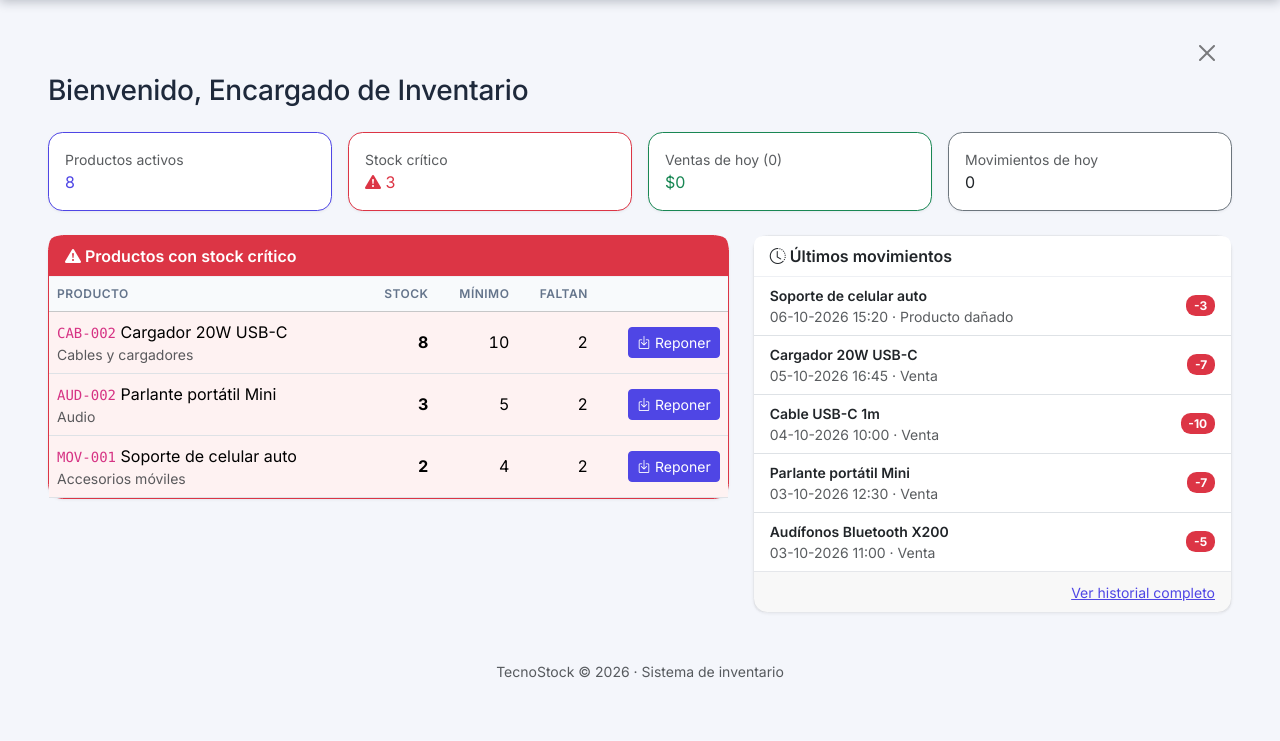
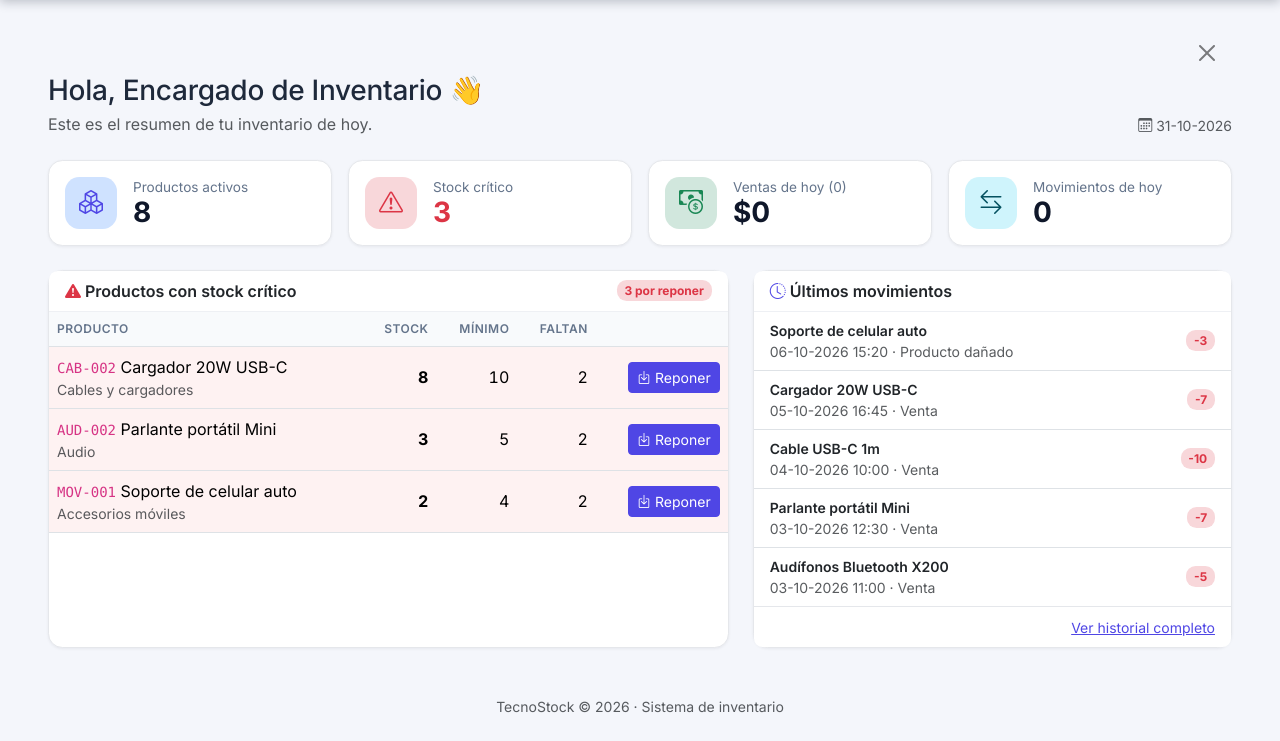
Before and after one commit to rooster1124/tecnostock, a PHP site: page /inicio.php in a window 1280 px wide. Shown: the part 60-801 px from the top of the page. Before the commit the page ends 738 px from the top, so only its background shows below. Run offline with PHP 8.4, Linux system fonts and the light colour scheme; a user stored in the database is signed in; data comes from the database, SQL or seed files in the repository.

Commit message:
mejora del panel de inicio y agrega barra de nivel de stock

```diff
--- a/includes/funciones.php
+++ b/includes/funciones.php
@@ -125,3 +125,17 @@ function estado_stock(int $actual, int $minimo): array
     }
     return ['texto' => 'Normal', 'clase' => 'bg-success'];
 }
+
+function barra_stock(int $actual, int $minimo): array
+{
+    $referencia = max($minimo * 2, 1);
+    $porcentaje = (int) min(100, round($actual * 100 / $referencia));
+    if ($actual < $minimo) {
+        $color = 'bg-danger';
+    } elseif ($actual < $minimo * 1.5) {
+        $color = 'bg-warning';
+    } else {
+        $color = 'bg-success';
+    }
+    return ['porcentaje' => $porcentaje, 'color' => $color];
+}
--- a/inicio.php
+++ b/inicio.php
@@ -28,41 +28,58 @@ $seccion = 'inicio';
 require __DIR__ . '/includes/header.php';
 ?>
 
-<h1 class="h3 mb-4">Bienvenido, <?= e($_SESSION['nombre']) ?></h1>
+<div class="d-flex flex-wrap justify-content-between align-items-end gap-2 mb-4">
+    <div>
+        <h1 class="h3 mb-1">Hola, <?= e($_SESSION['nombre']) ?> 👋</h1>
+        <div class="text-muted">Este es el resumen de tu inventario de hoy.</div>
+    </div>
+    <div class="text-muted small"><i class="bi bi-calendar3"></i> <?= date('d-m-Y') ?></div>
+</div>
 
 <div class="row g-3 mb-4">
-    <div class="col-sm-6 col-lg-3">
+    <div class="col-sm-6 col-xl-3">
         <a href="productos/index.php" class="text-decoration-none">
-            <div class="card border-primary h-100 tarjeta-resumen"><div class="card-body">
-                <div class="text-muted small">Productos activos</div>
-                <div class="valor text-primary"><?= $totalProductos ?></div>
-            </div></div>
-        </a>
-    </div>
-    <div class="col-sm-6 col-lg-3">
-        <a href="productos/index.php?critico=1" class="text-decoration-none">
-            <div class="card h-100 tarjeta-resumen <?= $totalCriticos > 0 ? 'border-danger' : 'border-success' ?>"><div class="card-body">
-                <div class="text-muted small">Stock crítico</div>
-                <div class="valor <?= $totalCriticos > 0 ? 'text-danger' : 'text-success' ?>">
-                    <?php if ($totalCriticos > 0): ?><i class="bi bi-exclamation-triangle-fill"></i><?php endif; ?>
-                    <?= $totalCriticos ?>
+            <div class="card stat-card h-100"><div class="card-body d-flex align-items-center gap-3">
+                <span class="stat-icono bg-primary-subtle text-primary"><i class="bi bi-boxes"></i></span>
+                <div>
+                    <div class="etiqueta">Productos activos</div>
+                    <div class="valor"><?= $totalProductos ?></div>
                 </div>
             </div></div>
         </a>
     </div>
-    <div class="col-sm-6 col-lg-3">
-        <a href="movimientos/index.php?motivo=Venta&amp;desde=<?= date('Y-m-d') ?>&amp;hasta=<?= date('Y-m-d') ?>" class="text-decoration-none">
-            <div class="card border-success h-100 tarjeta-resumen"><div class="card-body">
-                <div class="text-muted small">Ventas de hoy (<?= (int) $ventasHoy['cantidad'] ?>)</div>
-                <div class="valor text-success"><?= formato_precio($ventasHoy['total']) ?></div>
+    <div class="col-sm-6 col-xl-3">
+        <a href="productos/index.php?critico=1" class="text-decoration-none">
+            <div class="card stat-card h-100"><div class="card-body d-flex align-items-center gap-3">
+                <span class="stat-icono <?= $totalCriticos > 0 ? 'bg-danger-subtle text-danger' : 'bg-success-subtle text-success' ?>">
+                    <i class="bi <?= $totalCriticos > 0 ? 'bi-exclamation-triangle' : 'bi-check-circle' ?>"></i>
+                </span>
+                <div>
+                    <div class="etiqueta">Stock crítico</div>
+                    <div class="valor <?= $totalCriticos > 0 ? 'text-danger' : '' ?>"><?= $totalCriticos ?></div>
+                </div>
             </div></div>
         </a>
     </div>
-    <div class="col-sm-6 col-lg-3">
+    <div class="col-sm-6 col-xl-3">
+        <a href="movimientos/index.php?motivo=Venta&amp;desde=<?= date('Y-m-d') ?>&amp;hasta=<?= date('Y-m-d') ?>" class="text-decoration-none">
+            <div class="card stat-card h-100"><div class="card-body d-flex align-items-center gap-3">
+                <span class="stat-icono bg-success-subtle text-success"><i class="bi bi-cash-coin"></i></span>
+                <div>
+                    <div class="etiqueta">Ventas de hoy (<?= (int) $ventasHoy['cantidad'] ?>)</div>
+                    <div class="valor"><?= formato_precio($ventasHoy['total']) ?></div>
+                </div>
+            </div></div>
+        </a>
+    </div>
+    <div class="col-sm-6 col-xl-3">
         <a href="movimientos/index.php?desde=<?= date('Y-m-d') ?>&amp;hasta=<?= date('Y-m-d') ?>" class="text-decoration-none">
-            <div class="card border-secondary h-100 tarjeta-resumen"><div class="card-body">
-                <div class="text-muted small">Movimientos de hoy</div>
-                <div class="valor text-dark"><?= $movimientosHoy ?></div>
+            <div class="card stat-card h-100"><div class="card-body d-flex align-items-center gap-3">
+                <span class="stat-icono bg-info-subtle text-info-emphasis"><i class="bi bi-arrow-left-right"></i></span>
+                <div>
+                    <div class="etiqueta">Movimientos de hoy</div>
+                    <div class="valor"><?= $movimientosHoy ?></div>
+                </div>
             </div></div>
         </a>
     </div>
@@ -70,16 +87,19 @@ require __DIR__ . '/includes/header.php';
 
 <div class="row g-4">
     <div class="col-lg-7">
-        <div class="card <?= $criticosLista ? 'border-danger' : '' ?>">
-            <div class="card-header fw-semibold <?= $criticosLista ? 'bg-danger text-white' : '' ?>">
-                <i class="bi bi-exclamation-triangle-fill"></i> Productos con stock crítico
+        <div class="card h-100">
+            <div class="card-header d-flex justify-content-between align-items-center">
+                <span><i class="bi bi-exclamation-triangle-fill text-danger"></i> Productos con stock crítico</span>
+                <?php if ($criticosLista): ?>
+                    <span class="badge bg-danger-subtle text-danger"><?= count($criticosLista) ?> por reponer</span>
+                <?php endif; ?>
             </div>
             <?php if (!$criticosLista): ?>
                 <div class="card-body text-success"><i class="bi bi-check-circle"></i> Todos los productos tienen stock suficiente.</div>
             <?php else: ?>
                 <div class="table-responsive">
                     <table class="table table-hover mb-0 align-middle">
-                        <thead class="table-light">
+                        <thead>
                             <tr>
                                 <th>Producto</th>
                                 <th class="num">Stock</th>
@@ -114,8 +134,8 @@ require __DIR__ . '/includes/header.php';
     </div>
 
     <div class="col-lg-5">
-        <div class="card">
-            <div class="card-header fw-semibold"><i class="bi bi-clock-history"></i> Últimos movimientos</div>
+        <div class="card h-100">
+            <div class="card-header"><i class="bi bi-clock-history text-primary"></i> Últimos movimientos</div>
             <ul class="list-group list-group-flush">
                 <?php foreach ($ultimos as $m): ?>
                     <li class="list-group-item d-flex justify-content-between align-items-center">
@@ -123,7 +143,7 @@ require __DIR__ . '/includes/header.php';
                             <div class="small fw-semibold"><?= e($m['producto']) ?></div>
                             <div class="small text-muted"><?= e(formato_fecha($m['fecha_hora'])) ?> · <?= e($m['motivo']) ?></div>
                         </div>
-                        <span class="badge <?= $m['tipo'] === 'ENTRADA' ? 'bg-primary' : 'bg-danger' ?>">
+                        <span class="badge <?= $m['tipo'] === 'ENTRADA' ? 'bg-primary-subtle text-primary' : 'bg-danger-subtle text-danger' ?>">
                             <?= $m['tipo'] === 'ENTRADA' ? '+' : '-' ?><?= (int) $m['cantidad'] ?>
                         </span>
                     </li>
@@ -132,7 +152,7 @@ require __DIR__ . '/includes/header.php';
                     <li class="list-group-item text-muted">Sin movimientos.</li>
                 <?php endif; ?>
             </ul>
-            <div class="card-footer text-end">
+            <div class="card-footer bg-white text-end">
                 <a href="movimientos/index.php" class="small">Ver historial completo</a>
             </div>
         </div>
```
Also changed, not shown: categorias/index.php (+2 -6 lines), movimientos/index.php (+1 -12 lines), productos/index.php (+7 -13 lines).
